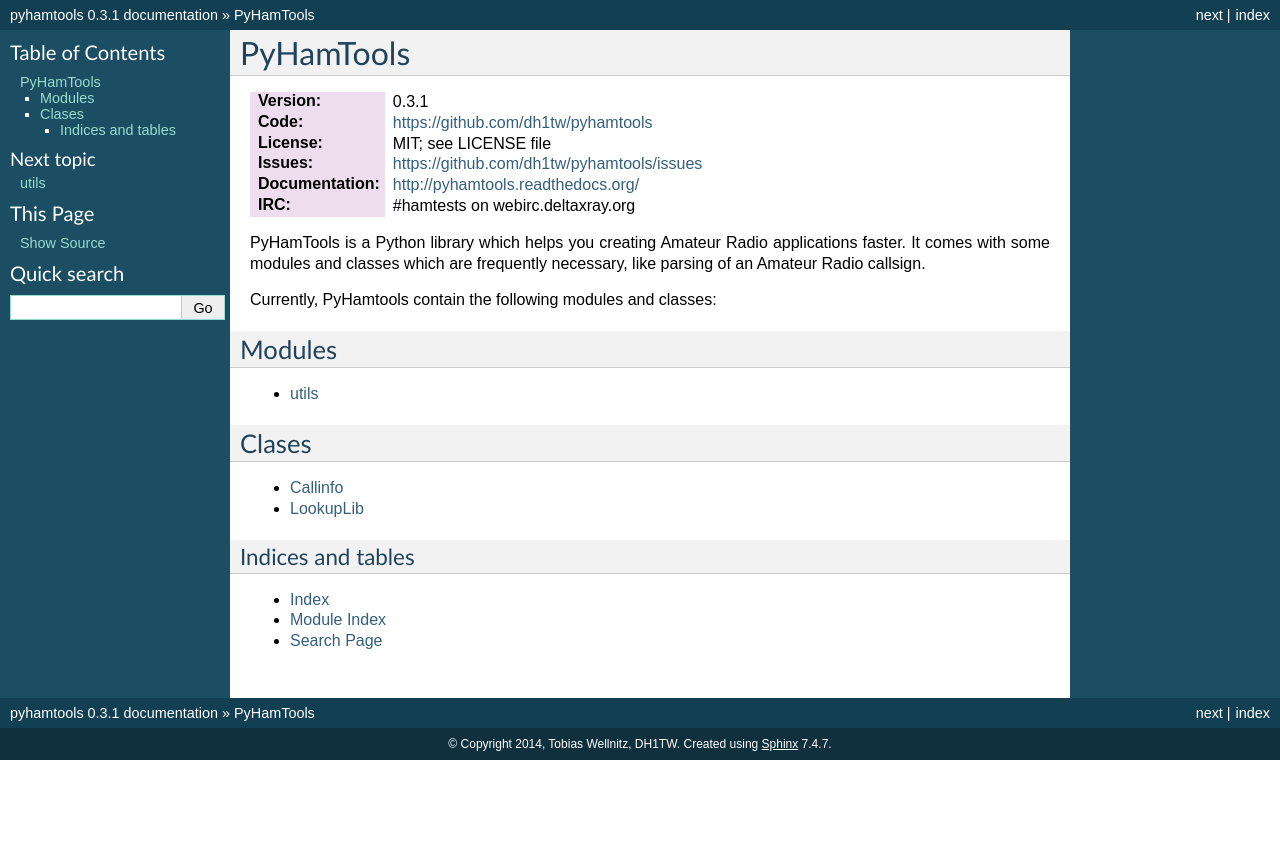
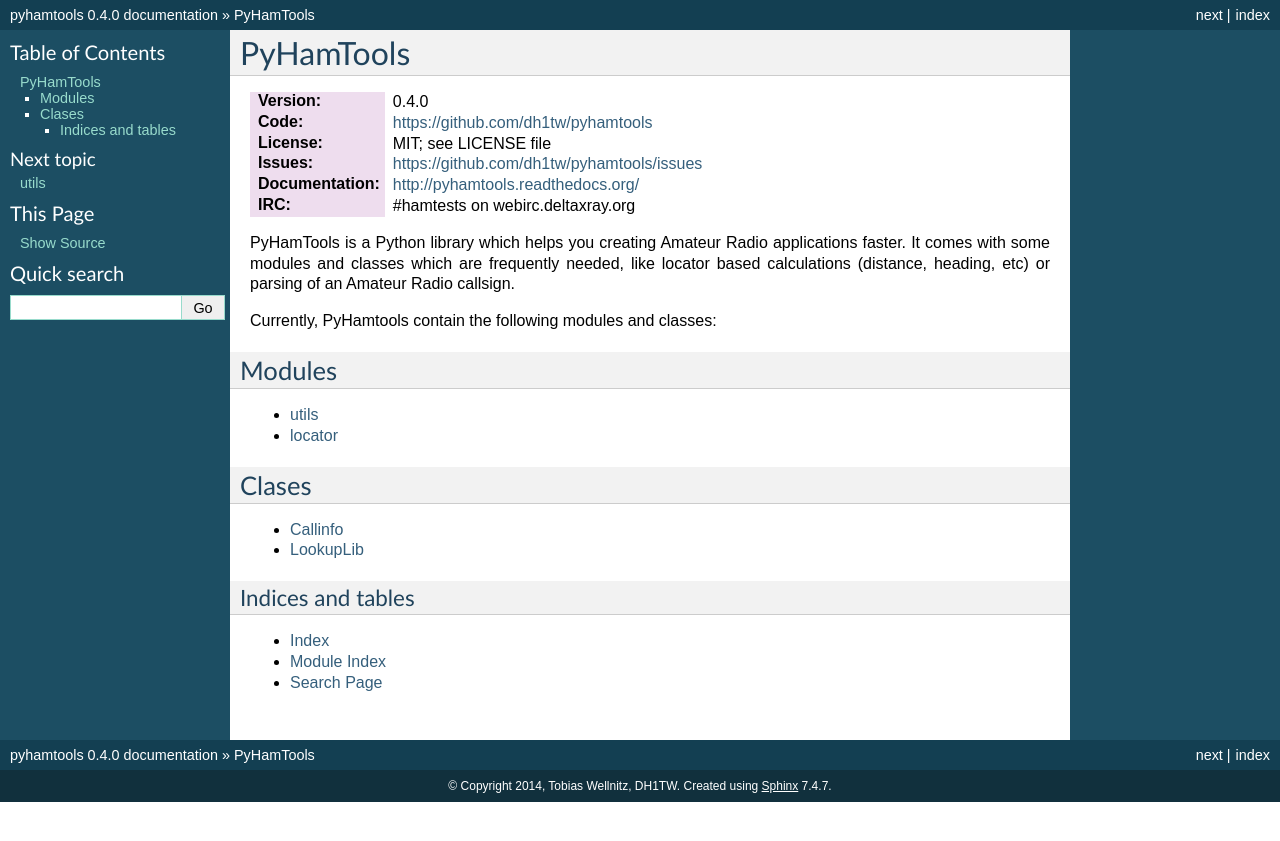
Before and after one commit to dh1tw/pyhamtools, a Sphinx documentation site: the page built from docs/source/index.rst, in a window 1280 px wide. Shown: the top 841 px of the page. Built offline with Sphinx 7.4.7, drawn with Linux system fonts in a browser that asks for light colours.

Commit message:
updated documentation

```diff
--- a/docs/source/conf.py
+++ b/docs/source/conf.py
@@ -58,9 +58,9 @@
 # built documents.
 #
 # The short X.Y version.
-version = '0.3'
+version = '0.4'
 # The full version, including alpha/beta/rc tags.
-release = '0.3.1'
+release = '0.4.0'
 
 # The language for content autogenerated by Sphinx. Refer to documentation
 # for a list of supported languages.
--- a/docs/source/index.rst
+++ b/docs/source/index.rst
@@ -12,7 +12,8 @@
 :IRC:           #hamtests on webirc.deltaxray.org
 
 PyHamTools is a Python library which helps you creating Amateur Radio applications faster. It comes
-with some modules and classes which are frequently necessary, like parsing of an Amateur Radio callsign.
+with some modules and classes which are frequently needed, like locator based calculations (distance,
+heading, etc) or parsing of an Amateur Radio callsign.
 
 Currently, PyHamtools contain the following modules and classes:
 
@@ -22,6 +23,7 @@
    :maxdepth: 2
 
    utils
+   locator
 
 Clases
 ^^^^^^
```
Also changed, not shown: docs/source/locator.rst (added, +8 -0 lines).
